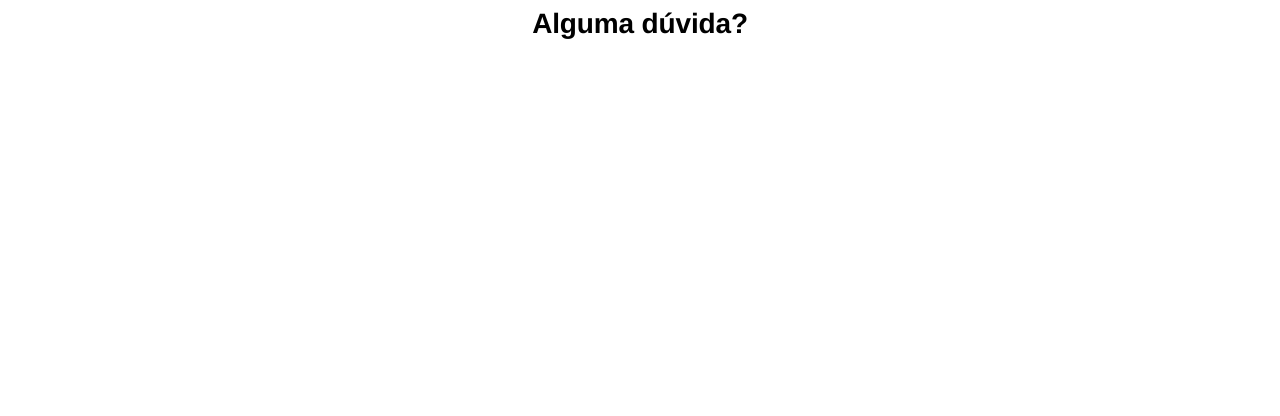
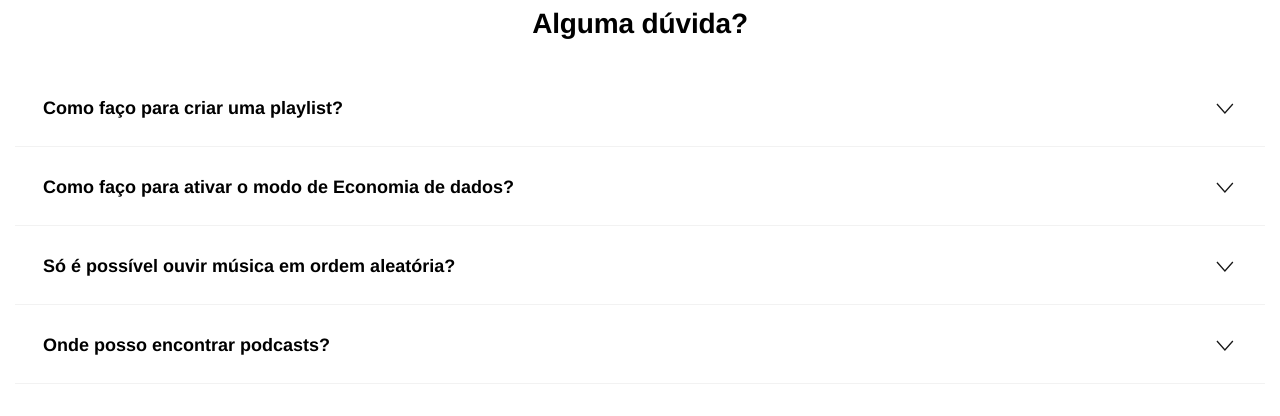
Before and after one commit to victor-tosto/spotify-clone, a React (Create React App) app: page / in a window 1280 px wide. Shown: the part 1541-1957 px from the top of the page. Before the commit the page ends 1646 px from the top, so only its background shows below. Built offline with nearby package versions, Linux system fonts and the light colour scheme; a web font is replaced by a local one.

Commit message:
refatoração de código

```diff
--- a/package.json
+++ b/package.json
@@ -9,6 +9,7 @@
     "normalize.css": "^8.0.1",
     "react": "^18.2.0",
     "react-dom": "^18.2.0",
+    "react-markdown": "^8.0.7",
     "react-scripts": "5.0.1",
     "web-vitals": "^2.1.0"
   },
--- a/src/App.js
+++ b/src/App.js
@@ -1,7 +1,7 @@
 import './styles/global.css';
 import Home from "./pages/Home";
 
-function App() {
+const App = () => {
   return (
     <Home />
   );
--- /dev/null
+++ b/src/components/Doubt/DoubtItem/DoubtItem.css
@@ -0,0 +1,46 @@
+.list__doubt {
+    border-bottom: 0.1rem solid rgba(0, 0, 0, 0.05);
+}
+
+.doubt__info {
+    cursor: pointer;
+    padding: 2.6rem 2.8rem;
+    margin-top: 0.2rem;
+    display: flex;
+    align-items: center;
+}
+
+.doubt__info:focus , .doubt__info:hover {
+    background-color: #F0F0F0;
+}
+
+.doubt__info:focus .info__description, .doubt__info:hover .info__description {
+    text-decoration: underline;
+}
+
+.info__description {
+    font-size: 1.8rem;
+    font-weight: 900;
+    margin-right: 1rem;
+    width: calc(100% - 2.4rem);
+}
+
+.doubt__arrow {
+    transform: rotate(180deg);
+    width: 2.4rem;
+    height: 2.4rem;
+    stroke-width: 1pt;
+}
+
+.doubt__info.open .doubt__arrow {
+    transform: rotate(0);
+}
+
+.doubt__paragraph {
+    padding: 1.5rem 3.2rem 3.2rem;
+}
+
+.doubt__paragraph p {
+    font-size: 1.6rem;
+    margin-bottom: 2.08rem;
+}
--- /dev/null
+++ b/src/components/Doubt/DoubtItem/index.jsx
@@ -0,0 +1,29 @@
+import { useState } from 'react';
+import './DoubtItem.css';
+import { ReactComponent as Arrow } from 'assets/img/arrow.svg';
+import { ReactMarkdown } from 'react-markdown/lib/react-markdown';
+
+const DoubtItem = ({ title, paragraph }) => {
+
+    const [open, setOpen] = useState(false);
+
+    const openList = () => {
+        setOpen(!open);
+    }
+
+    return (
+        <li className='list__doubt'>
+            <div onClick={openList} className={open ? 'doubt__info open' : 'doubt__info'}>
+                <h3 className='info__description'>{title}</h3>
+                <Arrow className='doubt__arrow' />
+            </div>
+            {open &&
+            <div className='doubt__paragraph'>
+                <ReactMarkdown children={paragraph} />
+            </div>
+            }
+        </li>
+    );
+}
+
+export default DoubtItem;
--- /dev/null
+++ b/src/components/Doubt/doubt.json
@@ -0,0 +1,22 @@
+[
+    {
+        "id": 1,
+        "title": "Como faço para criar uma playlist?",
+        "paragraph": "As playlists são uma ótima maneira de criar coleções de músicas, seja para só você ouvir ou para compartilhar.\n\n Para criar uma: \n\n 1. Clique na “Sua Biblioteca”. \n 2. Clique em **CRIAR**. \n 3. Dê um nome para a playlist. \n 4. Comece a incluir algumas músicas (enquanto recomendamos outras)."
+    },
+    {
+        "id": 2,
+        "title": "Como faço para ativar o modo de Economia de dados?",
+        "paragraph": "1. Clique em **Início**. \n 1. Clique em **Configurações**. \n 3. Clique em **Economia de dados**. \n 4. Ative a “Economia de dados”."
+    },
+    {
+        "id": 3,
+        "title": "Só é possível ouvir música em ordem aleatória?",
+        "paragraph": "As playlists com o ícone de ordem aleatória tocam dessa forma. \n\n Nas playlists que não têm esse ícone, você pode clicar em qualquer música para ouvir."
+    },
+    {
+        "id": 4,
+        "title": "Onde posso encontrar podcasts?",
+        "paragraph": "Clique em **Buscar**. Em **Navegar por todas as seções**, clique em Podcasts."
+    }
+]
--- a/src/components/Doubt/index.jsx
+++ b/src/components/Doubt/index.jsx
@@ -1,11 +1,15 @@
 import './Doubt.css';
+import DoubtItem from './DoubtItem';
+import doubt from './doubt.json';
 
 const Doubt = () => {
     return (
         <section className='doubt'>
             <h2 className='doubt__title'>Alguma dúvida?</h2>
             <ul className='doubt__list'>
-
+               {doubt.map(item => (
+                <DoubtItem key={item.id} title={item.title} paragraph={item.paragraph} />
+               ))}
             </ul>
         </section>
     );
```
Also changed, not shown: 2 other files (tests, documents, lock files or other folders).
